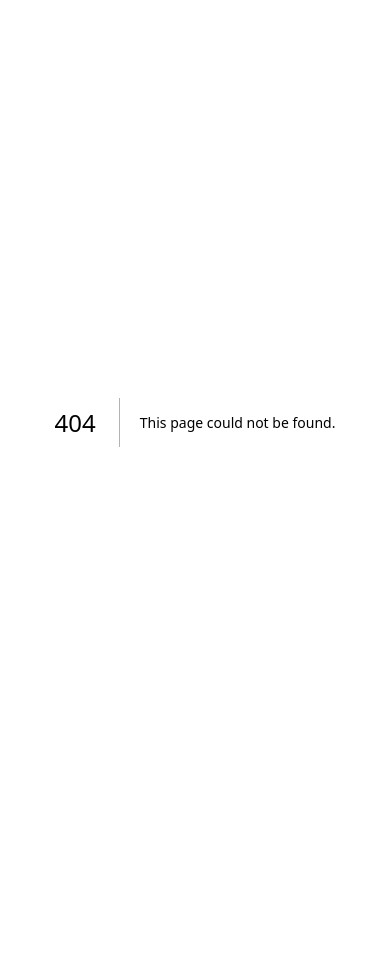
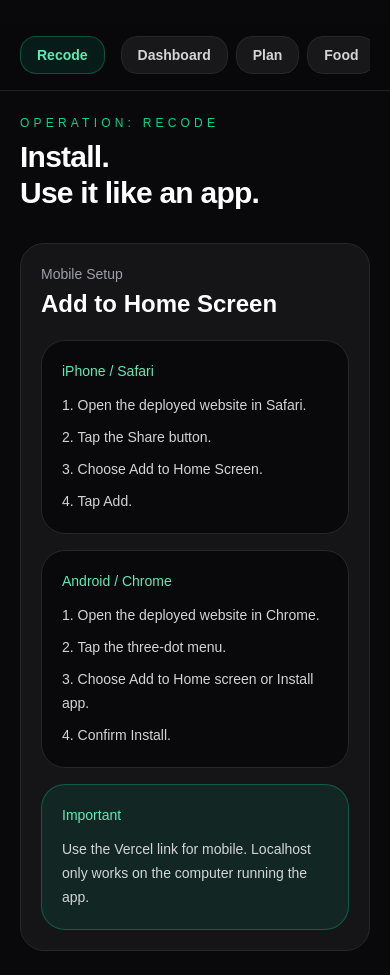
Before and after one commit to ptjaijai/operation-recode, a Next.js app: page /install in a window 390 px wide. Before the commit this address had no page. Before the commit the page ends 844 px from the top, so only its background shows below. Built offline with nearby package versions, Linux system fonts and the light colour scheme.

Commit message:
Add mobile install page

```diff
--- a/app/AppNav.tsx
+++ b/app/AppNav.tsx
@@ -11,6 +11,7 @@ const links = [
   { href: "/coach", label: "Coach" },
   { href: "/progress", label: "Progress" },
   { href: "/settings", label: "Settings" },
+  { href: "/install", label: "Install" },
   { href: "/login", label: "Account" },
 ];
 
--- /dev/null
+++ b/app/install/page.tsx
@@ -0,0 +1,56 @@
+import AppNav from "../AppNav";
+
+export default function InstallPage() {
+  return (
+    <main className="min-h-screen bg-zinc-950 text-white">
+      <section className="mx-auto min-h-screen w-full max-w-4xl px-5 py-6 md:px-8">
+        <AppNav />
+
+        <nav className="mb-8">
+          <p className="text-xs uppercase tracking-[0.35em] text-emerald-400">
+            Operation: Recode
+          </p>
+          <h1 className="mt-2 text-3xl font-black tracking-tight md:text-6xl">
+            Install.
+            <br />
+            Use it like an app.
+          </h1>
+        </nav>
+
+        <section className="rounded-3xl border border-zinc-800 bg-zinc-900/80 p-5 md:p-6">
+          <p className="text-sm text-zinc-400">Mobile Setup</p>
+          <h2 className="mt-1 text-2xl font-bold">Add to Home Screen</h2>
+
+          <div className="mt-5 grid gap-4">
+            <div className="rounded-3xl border border-zinc-800 bg-zinc-950 p-5">
+              <p className="text-sm text-emerald-300">iPhone / Safari</p>
+              <ol className="mt-3 list-inside list-decimal space-y-2 text-sm leading-6 text-zinc-300">
+                <li>Open the deployed website in Safari.</li>
+                <li>Tap the Share button.</li>
+                <li>Choose Add to Home Screen.</li>
+                <li>Tap Add.</li>
+              </ol>
+            </div>
+
+            <div className="rounded-3xl border border-zinc-800 bg-zinc-950 p-5">
+              <p className="text-sm text-emerald-300">Android / Chrome</p>
+              <ol className="mt-3 list-inside list-decimal space-y-2 text-sm leading-6 text-zinc-300">
+                <li>Open the deployed website in Chrome.</li>
+                <li>Tap the three-dot menu.</li>
+                <li>Choose Add to Home screen or Install app.</li>
+                <li>Confirm Install.</li>
+              </ol>
+            </div>
+
+            <div className="rounded-3xl border border-emerald-400/30 bg-emerald-400/10 p-5">
+              <p className="text-sm text-emerald-300">Important</p>
+              <p className="mt-3 text-sm leading-6 text-zinc-300">
+                Use the Vercel link for mobile. Localhost only works on the computer running the app.
+              </p>
+            </div>
+          </div>
+        </section>
+      </section>
+    </main>
+  );
+}
```
